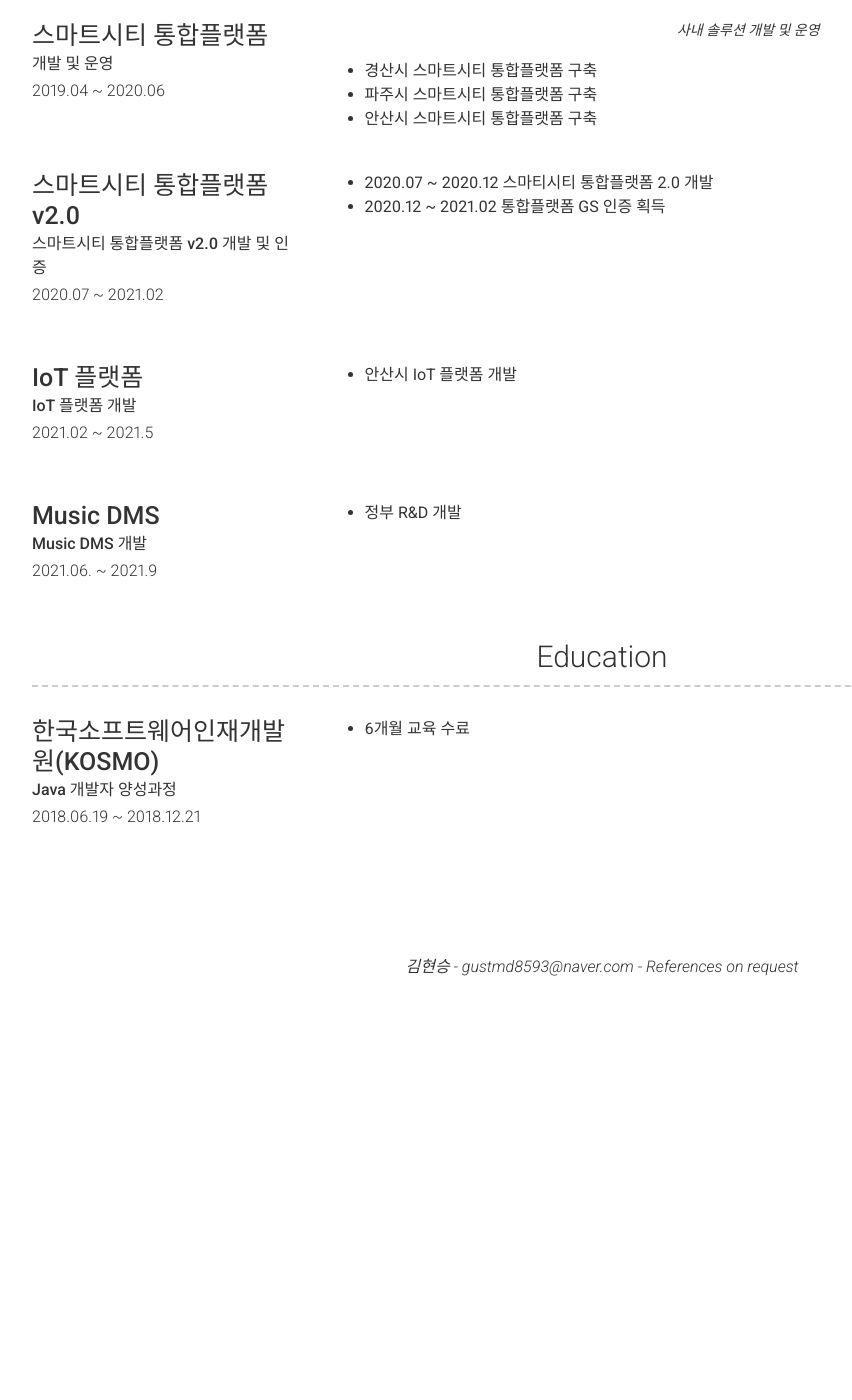
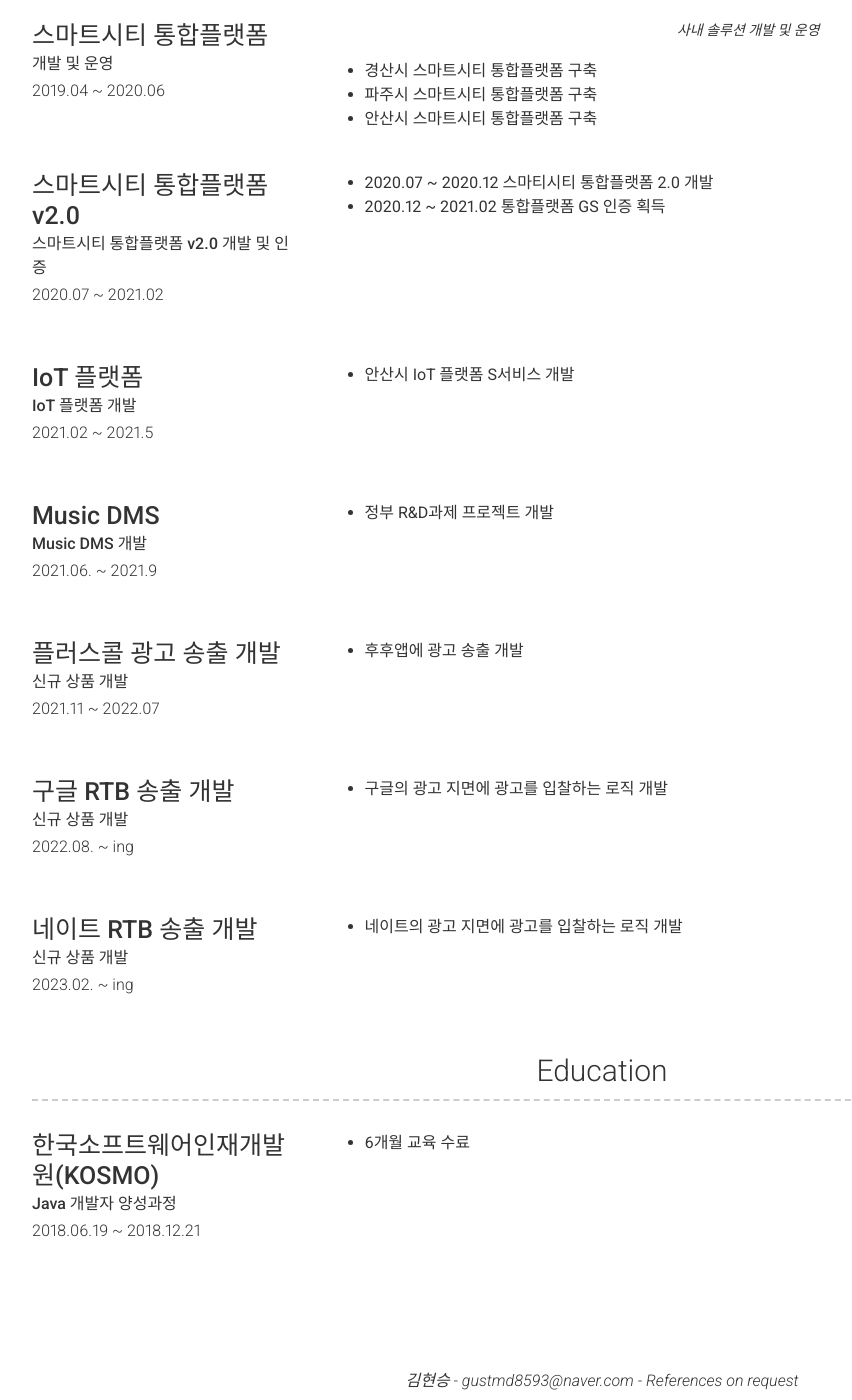
Before and after one commit to HyunSeung94/hyunseung94.github.io, a Jekyll site: the page built from index.md, in a window 1280 px wide and 1400 px high, scrolled down 983 px. Shown: the whole window, without its empty margins (38-890 px from the left). Built offline with Jekyll 4.4.1, drawn with Linux system fonts in a browser that asks for light colours; nearby versions of some CDN libraries; before the commit the page ends 1969 px from its top, so only the background shows below that.

Commit message:
이력서 업데이트

```diff
--- a/_config.yml
+++ b/_config.yml
@@ -97,12 +97,27 @@ content:
         sub_title: IoT 플랫폼 개발
         caption: 2021.02 ~ 2021.5
         description: | # this will include new lines to allow paragraphs
-          * 안산시 IoT 플랫폼 개발
+          * 안산시 IoT 플랫폼 S서비스 개발
       - title: Music DMS
         sub_title: Music DMS 개발
         caption: 2021.06. ~ 2021.9
         description: | # this will include new lines to allow paragraphs
-          * 정부 R&D 개발
+          * 정부 R&D과제 프로젝트 개발
+      - title: 플러스콜 광고 송출 개발
+        sub_title: 신규 상품 개발
+        caption: 2021.11 ~ 2022.07
+        description: | # this will include new lines to allow paragraphs
+          * 후후앱에 광고 송출 개발
+      - title: 구글 RTB 송출 개발
+        sub_title: 신규 상품 개발
+        caption: 2022.08. ~ ing
+        description: | # this will include new lines to allow paragraphs
+          * 구글의 광고 지면에 광고를 입찰하는 로직 개발
+      - title: 네이트 RTB 송출 개발
+        sub_title: 신규 상품 개발
+        caption: 2023.02. ~ ing
+        description: | # this will include new lines to allow paragraphs
+          * 네이트의 광고 지면에 광고를 입찰하는 로직 개발
   - title: Education
     layout: list
     content:
```
